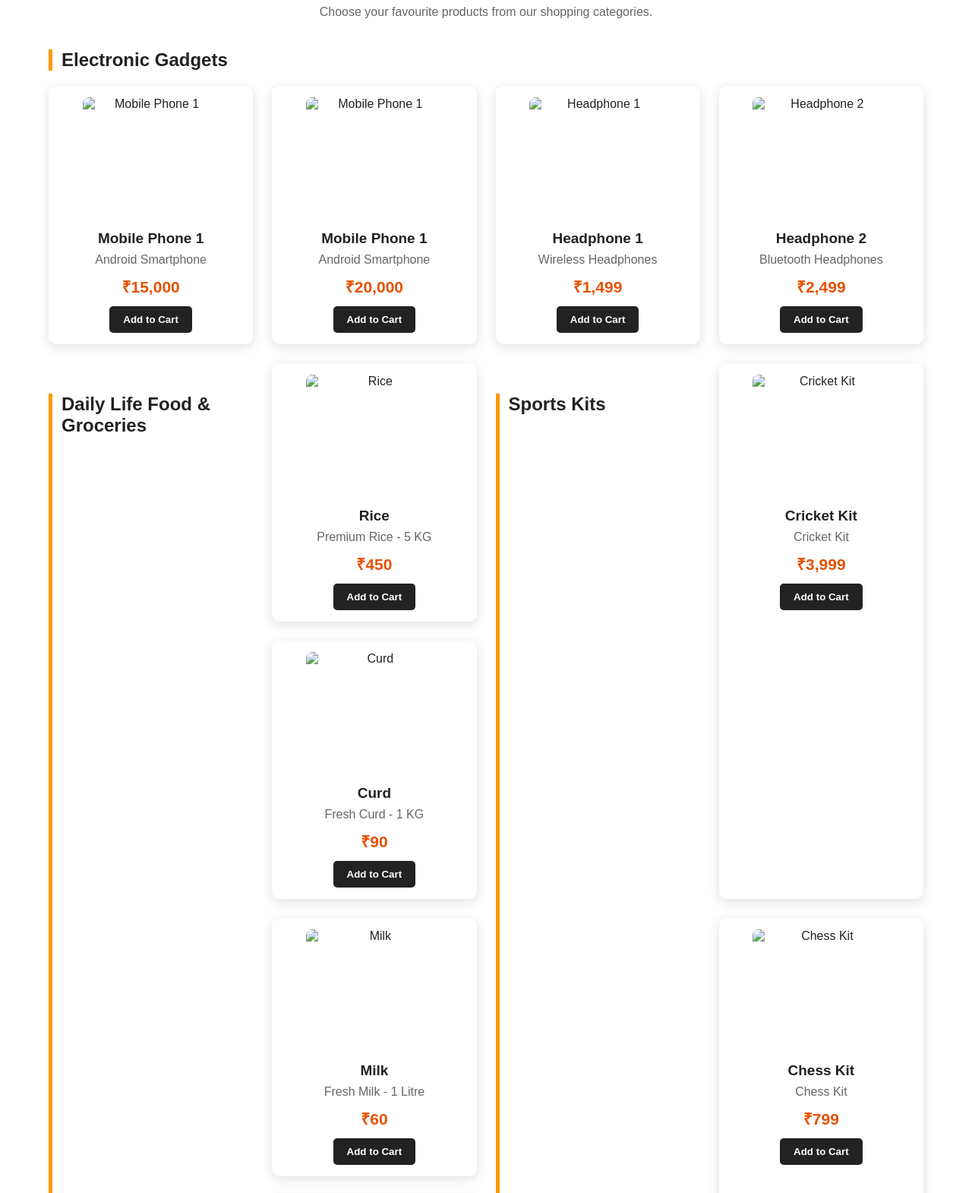
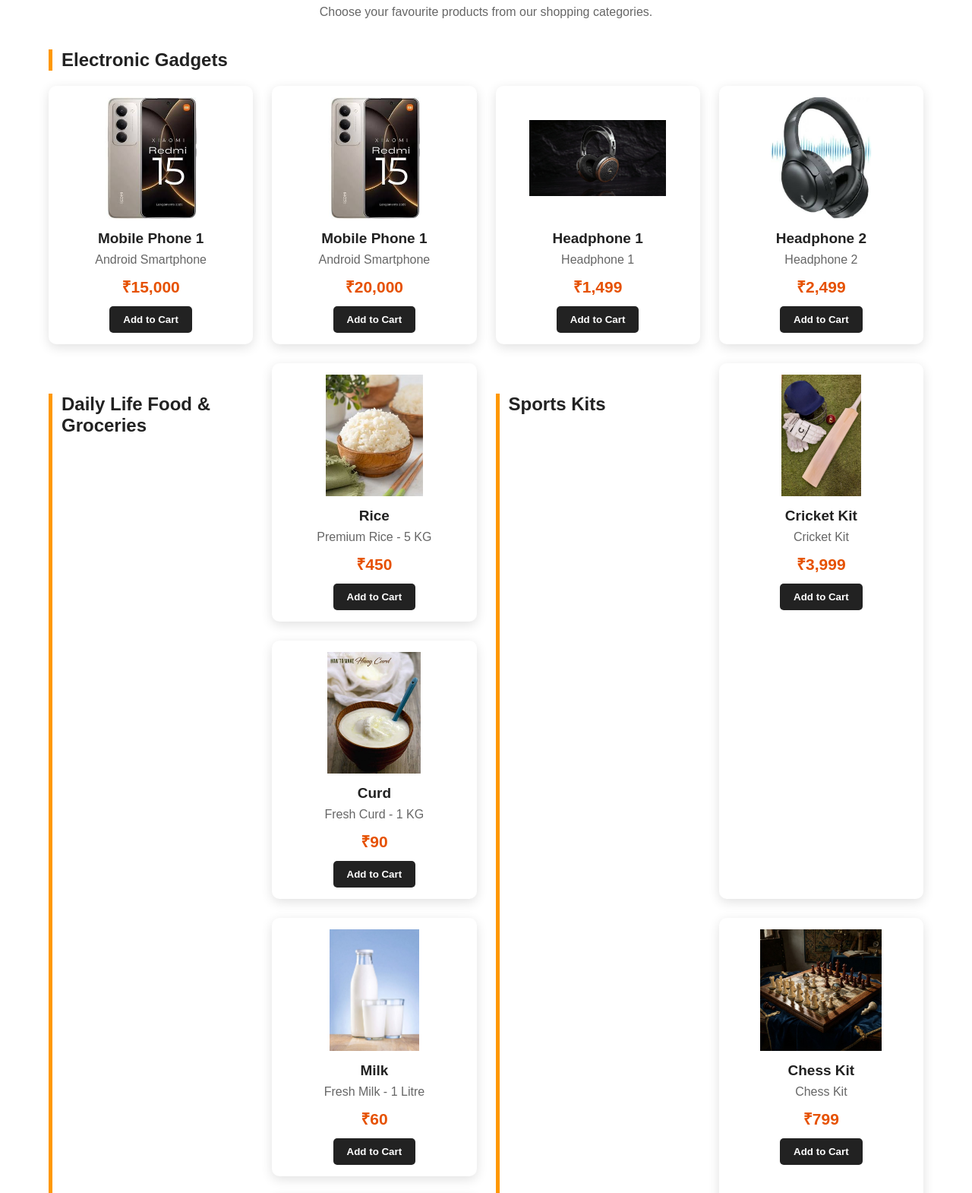
Before and after one commit to cattilll12345/Shopping-Market1, a plain HTML site: page index.html in a window 1280 px wide. Shown: the part 630-2200 px from the top of the page at 76% size. Drawn offline with Linux system fonts and the light colour scheme.

Commit message:
Fix HTML structure and restore content

```diff
--- a/index.html
+++ b/index.html
@@ -43,7 +43,7 @@
         <div class="product-grid">
             <!-- Mobile Phone 1 -->
             <div class="product-card">
-                <img src="images/Mobile Phone1.jpg"alt="Mobile Phone 1">
+                <img src="Mobile Phone1.jpg"alt="Mobile Phone 1">
             <h3>
                 Mobile Phone 1
             </h3>
@@ -57,7 +57,7 @@
         </div>
         <!-- Mobile Phone 2 -->
         <div class="product-card">
-            <img src="images/Mobile Phone1.jpg"alt="Mobile Phone 1">
+            <img src="Mobile Phone1.jpg"alt="Mobile Phone 1">
             <h3>
                 Mobile Phone 1
             </h3>
@@ -73,12 +73,12 @@
         </div>
         <!-- Headphone 1 -->
         <div class="product-card">
-            <img src="images/Headphone 1.jpg"alt="Headphone 1">
+            <img src="Headphone 1.jpg"alt="Headphone 1">
             <h3>
                 Headphone 1
             </h3>
             <p>
-                Wireless Headphones
+                Headphone 1
             </p>
             <h4>
                 ₹1,499
@@ -89,12 +89,12 @@
         </div>
         <!-- Headphone 2 -->
         <div class="product-card">
-            <img src="images/Headphone 2.jpg"alt="Headphone 2">
+            <img src="Headphone 2.jpg"alt="Headphone 2">
             <h3>
                 Headphone 2
             </h3>
             <p>
-                Bluetooth Headphones
+                Headphone 2
             </p>
             <h4>
                 ₹2,499
@@ -108,7 +108,7 @@
         <div class="product-grid">
             <!-- Rice -->
             <div class="product-card">
-                <img src="images/Rice.jpg"alt="Rice">
+                <img src="Rice.jpg"alt="Rice">
             <h3>
                 Rice
             </h3>
@@ -124,7 +124,7 @@
         </div>
         <!-- Curd -->
         <div class="product-card">
-            <img src="images/Curd.jpg"alt="Curd">
+            <img src="Curd.jpg"alt="Curd">
             <h3>
                 Curd
             </h3>
@@ -140,7 +140,7 @@
         </div>
         <!-- Milk -->
         <div class="product-card">
-            <img src="images/Milk.jpg"alt="Milk">
+            <img src="Milk.jpg"alt="Milk">
             <h3>
                 Milk
             </h3>
@@ -156,7 +156,7 @@
         </div>
         <!-- Chicken -->
         <div class="product-card">
-            <img src="images/Chicken.jpg"alt="Chicken">
+            <img src="Chicken.jpg"alt="Chicken">
             <h3>
                 Chicken
             </h3>
@@ -172,7 +172,7 @@
         </div>
         <!-- Eggs -->
         <div class="product-card">
-            <img src="images/Eggs.jpg"alt="Eggs">
+            <img src="Eggs.jpg"alt="Eggs">
             <h3>
                 Eggs
             </h3>
@@ -188,7 +188,7 @@
         </div>
         <!-- Dark Chocolate -->
         <div class="product-card">
-            <img src="images/Dark Chocolate.jpg"alt="Dark Chocolate">
+            <img src="Dark Chocolate.jpg"alt="Dark Chocolate">
             <h3>
                 Dark Chocolate
             </h3>
@@ -208,7 +208,7 @@
     <div class="product-grid">
         <!-- Cricket -->
         <div class="product-card">
-            <img src="images/Cricket Kit.jpg"alt="Cricket Kit">
+            <img src="Cricket Kit.jpg"alt="Cricket Kit">
             <h3>
                 Cricket Kit
             </h3>
@@ -224,7 +224,7 @@
         </div>
         <!-- Chess -->
         <div class="product-card">
-            <img src="images/Chess Kit.jpg"alt="Chess Kit">
+            <img src="Chess Kit.jpg"alt="Chess Kit">
             <h3>
                 Chess Kit
             </h3>
@@ -240,7 +240,7 @@
         </div>
         <!-- Carroms -->
         <div class="product-card">
-            <img src="images/Carroms Kit.jpg"alt="Carroms Kit">
+            <img src="Carroms Kit.jpg"alt="Carroms Kit">
             <h3>
                 Carroms Kit
             </h3>
@@ -260,7 +260,7 @@
     <div class="product-grid">
         <!-- T-Shirt 1 -->
         <div class="product-card">
-            <img src="images/T Shirt 1.jpg"alt="T Shirt 1">
+            <img src="T Shirt 1.jpg"alt="T Shirt 1">
             <h3>
                 T Shirt 1
             </h3>
@@ -276,7 +276,7 @@
         </div>
         <!-- T-Shirt 2 -->
         <div class="product-card">
-            <img src="images/T Shirt 2.jpg"alt="T Shirt 2">
+            <img src="T Shirt 2.jpg"alt="T Shirt 2">
             <h3>
                 T Shirt 2
             </h3>
```
